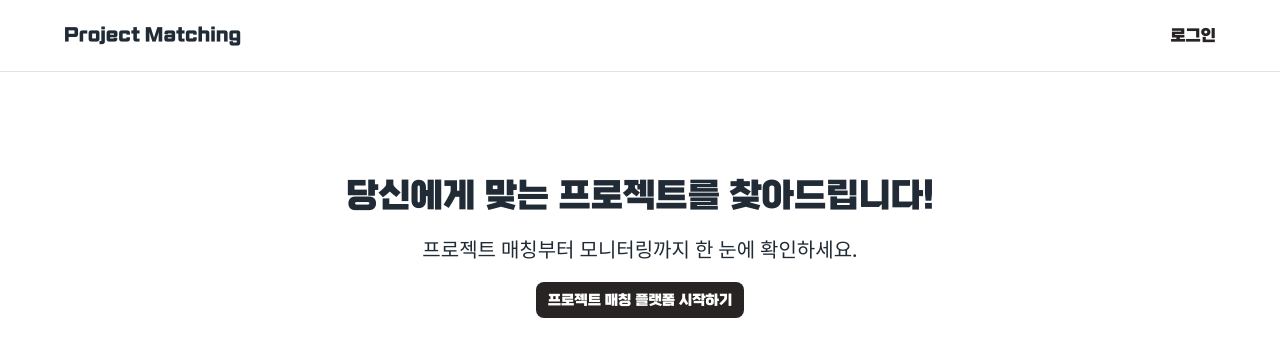
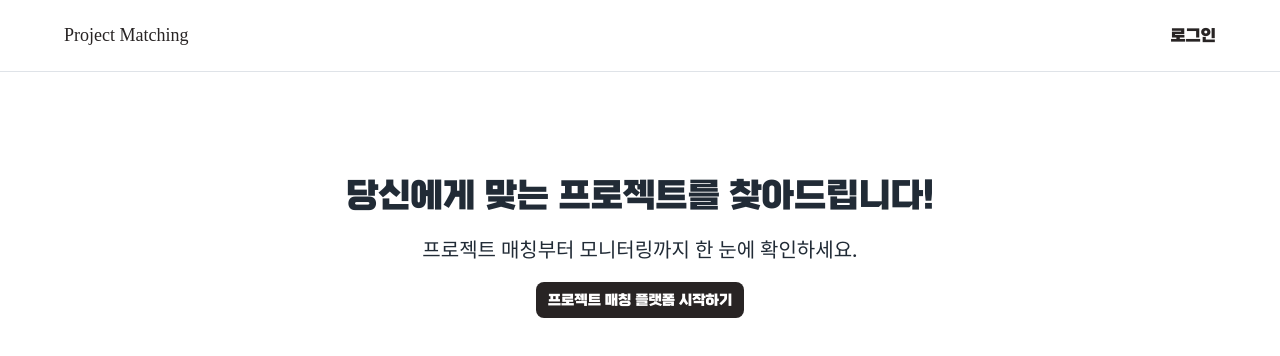
Before and after one commit to marie-lee/Matching-front, a React (Vite) app: page / in a window 1280 px wide. Shown: the top 356 px of the page. Built offline with nearby package versions, Linux system fonts and the light colour scheme; a web font is replaced by a local one.

Commit message:
메인 > 링크 연결 및 이미지 수정

```diff
--- a/index.html
+++ b/index.html
@@ -4,7 +4,7 @@
     <meta charset="UTF-8" />
     <link rel="icon" type="image/svg+xml" href="/vite.svg" />
     <meta name="viewport" content="width=device-width, initial-scale=1.0" />
-    <title>Vite + React</title>
+    <title>Project Matching</title>
   </head>
   <body>
     <div id="root"></div>
--- a/src/layouts/guest/components/header-guest.jsx
+++ b/src/layouts/guest/components/header-guest.jsx
@@ -33,14 +33,15 @@ const HeaderGuest = () => {
         }}
       >
         <Container sx={{ display: 'flex', alignItems: 'center' }}>
-          <Typography
+          <Link
+            href={'/'}
             variant={'lg'}
             fontFamily={'Esamanru'}
-            fontWeight={'fontWeightBold'}
-            mr={5}
+            underline={'none'}
+            fontWeight={'fontWeightMedium'}
           >
             Project Matching
-          </Typography>
+          </Link>
 
           <Box sx={{ flexGrow: 1 }} />
 
--- a/src/layouts/main/components/header.jsx
+++ b/src/layouts/main/components/header.jsx
@@ -3,6 +3,7 @@ import {
   Box,
   Container,
   IconButton,
+  Link,
   Stack,
   Toolbar,
   Typography,
@@ -36,14 +37,15 @@ const Header = () => {
         }}
       >
         <Container sx={{ display: 'flex', alignItems: 'center' }}>
-          <Typography
+          <Link
+            href={'/'}
             variant={'lg'}
             fontFamily={'Esamanru'}
+            underline={'none'}
             fontWeight={'fontWeightMedium'}
-            mr={5}
           >
             Project Matching
-          </Typography>
+          </Link>
 
           {/*<NavDesktop data={configNavigation} />*/}
 
--- a/src/pages/home.jsx
+++ b/src/pages/home.jsx
@@ -23,7 +23,7 @@ const Home = () => {
               variant={'h2'}
               fontFamily={'sans-serif'}
               sx={{
-                fontWeight: 'fontWeightMedium',
+                fontWeight: 'fontWeightSemiBold',
                 mt: isSmallScreen ? 0 : 10,
               }}
             >
@@ -41,6 +41,8 @@ const Home = () => {
               }}
             >
               <Button
+                href={'/match'}
+                variant="contained"
                 sx={{
                   backgroundColor: theme.palette.login.main,
                   '&:hover': { backgroundColor: theme.palette.login.dark },
@@ -49,11 +51,11 @@ const Home = () => {
                   Pt: 1,
                   pb: 1,
                 }}
-                variant="contained"
               >
                 MATCHING
               </Button>
               <Button
+                href={'/project'}
                 variant="outlined"
                 sx={{
                   borderColor: theme.palette.login.main,
@@ -126,6 +128,7 @@ const Home = () => {
         <Grid item xs={isSmallScreen ? 12 : 4.5}>
           <Typography
             variant={'h3'}
+            fontWeight={'fontWeightMedium'}
             sx={{
               textAlign: isSmallScreen ? 'center' : '',
               mt: isSmallScreen ? 1 : 20,
```
Also changed, not shown: src/assets/intro.png.
